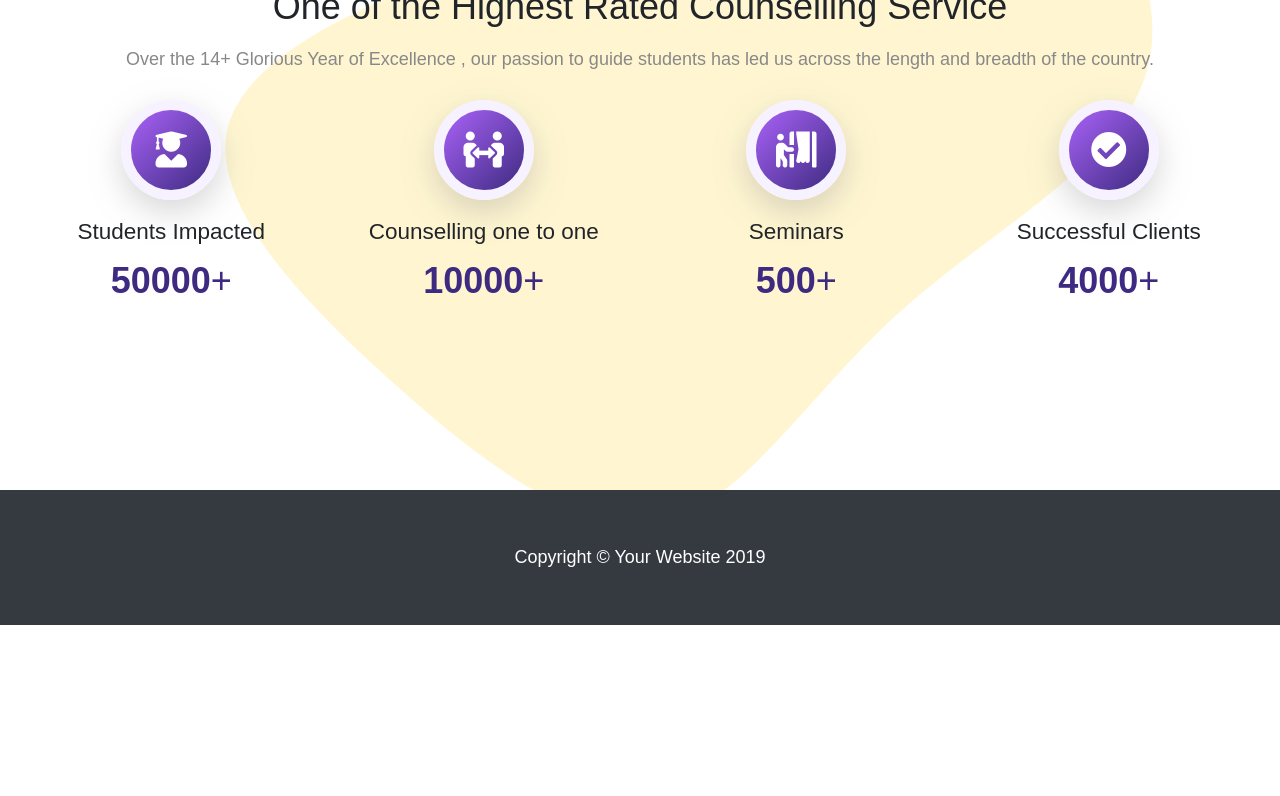
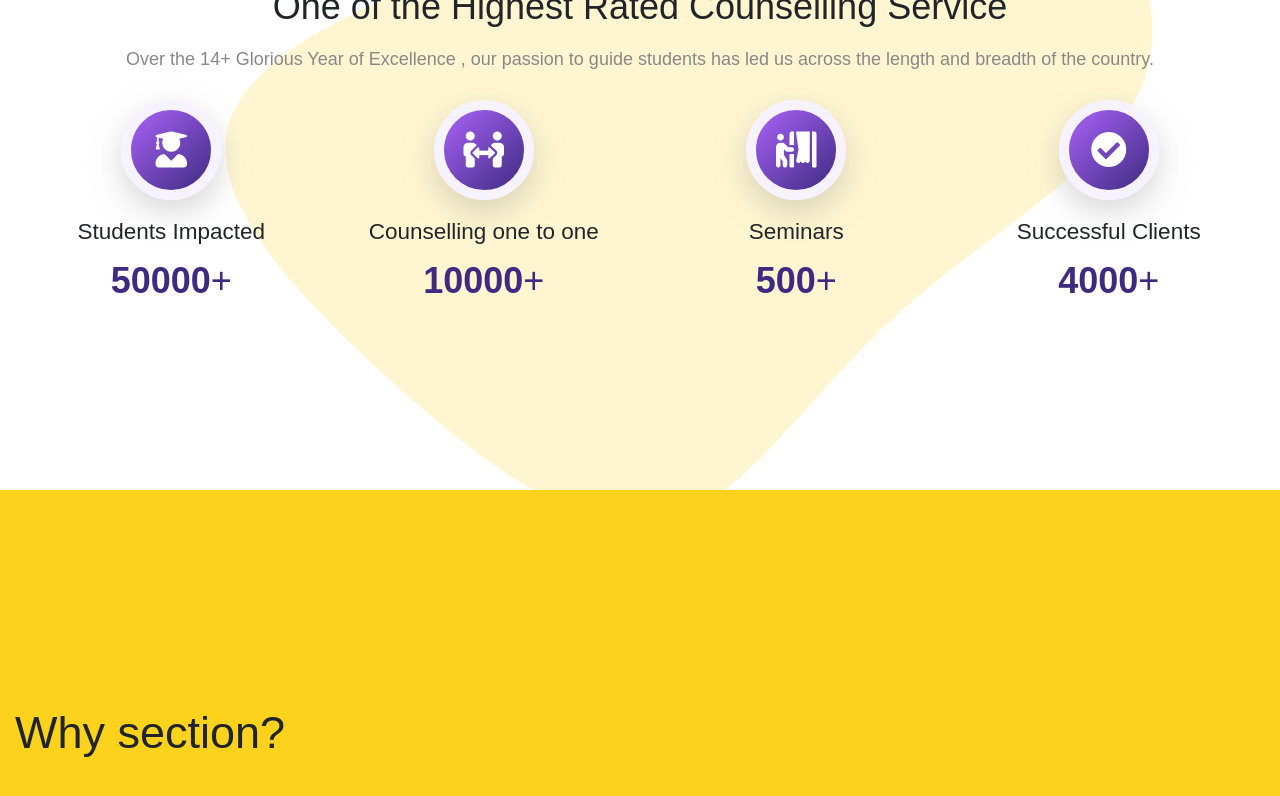
Before and after one commit to ic-Solutions/leopride-2, a Jekyll site: the page built from index.html, in a window 1280 px wide and 900 px high, scrolled down 3416 px. Shown: the top 796 px of the window. Built offline with Jekyll 4.4.1, drawn with Linux system fonts in a browser that asks for light colours; some web fonts are replaced; before the commit the page ends 4041 px from its top, so only the background shows below that; some of the changed text lies outside the part shown.

Commit message:
update footer

```diff
--- a/_includes/footer.html
+++ b/_includes/footer.html
@@ -1,9 +1,45 @@
 <!-- Footer -->
-<footer class="py-5 bg-dark">
+<footer class="py-5">
   <div class="container">
-    <p class="m-0 text-center text-white">
-      Copyright &copy; Your Website 2019
-    </p>
+  	<div class="row">
+    	<div class="col-12 col-md-3 my-auto mx-auto">
+    		<img src="/assets/images/leopride-130x100.png" alt="leopride logo">
+    	</div>
+    	<div class="col-12 col-md-3">
+    		<h3 class="pb-2 font-weight-medium">Useful Links</h3>
+    		<ul class="pl-2">
+    			<li class="mb-2"><a href="#">NEET Guide</a></li>
+    			<li class="mb-2"><a href="#">Engineering Guide</a></li>
+    			<li class="mb-2"><a href="#">About Us</a></li>
+    		</ul>
+    	</div>
+    	<div class="col-12 col-md-3">
+    		<h3 class="pb-2 font-weight-medium">Contanct</h3>
+    		<ul>
+    			<li>
+    				<a href="">
+    					<div class="d-inline-block"><i class="fas fa-phone"></i></div>
+    					<div class="d-inline-block">+91-991-120-3280</div>
+    				</a>
+    			</li>
+    			<li>
+    				<a href="">
+    					<div class="d-inline-block"><i class="fas fa-map-marker-alt"></i></div>
+    					<div class="d-inline-block">No. 205, U.S. Complex, Jasola, Delhi- 110076</div>
+    				</a>
+    			</li>
+    		</ul>
+    	</div>
+    	<div class="col-12 col-md-3">
+    		<h3 class="pb-2 font-weight-medium">Follow Us</h3>
+    		<ul class="list-style-none">
+    			<li><a href=""><i class="fab fa-instagram"></i></a></li>
+    			<li><a href=""><i class="fab fa-linkedin-in"></i></a></li>
+    			<li><a href=""><i class="fab fa-youtube"></i></a></li>
+    			<li><a href=""><i class="fab fa-facebook-f"></i></a></li>
+    		</ul>
+    	</div>
+  	</div>
   </div>
   <!-- /.container -->
 </footer>
--- /dev/null
+++ b/_includes/why.html
@@ -0,0 +1,9 @@
+<section class="bg-primary">
+	<div class="container py-5">
+		<div class="row py-5">
+			<div class="col py-5">
+				<h1 class="py-5">Why section?</h1>
+			</div>
+		</div>
+	</div>
+</section>
--- a/index.html
+++ b/index.html
@@ -6,3 +6,4 @@
 {% include workflow.html %}
 {% include goals.html %}
 {% include counter.html %}
+{% include why.html %}
```
